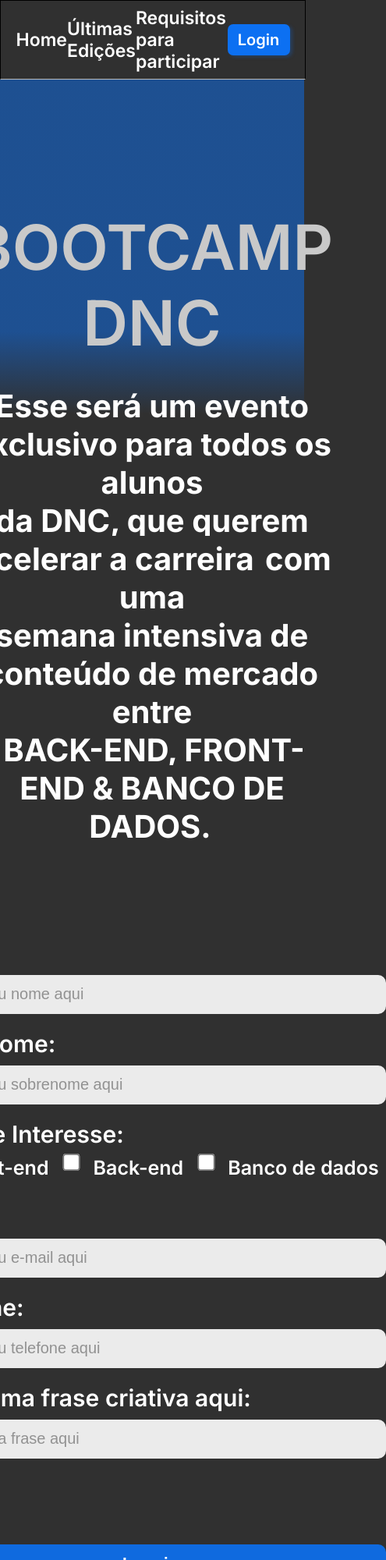
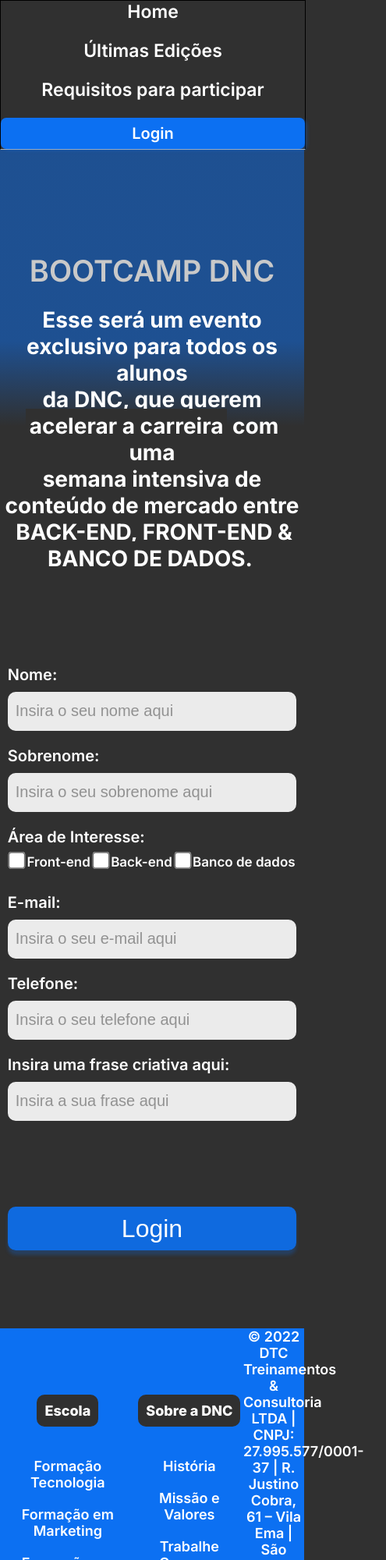
Before and after one commit to alexandroonunes/bootcamp-an-dnc, a plain HTML site: page index.html in a window 390 px wide. Shown: the top 2000 px of the page at 78% size, 495 px wide, since content can reach past the window. Drawn offline with Linux system fonts and the light colour scheme.

Commit message:
Adicionando media query para mobileo

```diff
--- a/css/style.css
+++ b/css/style.css
@@ -157,3 +157,134 @@
             box-shadow: 0px 6px 4px rgba(12, 112, 242, 0.25);
             cursor: pointer;
         }
+
+        /*Início do Footer*/
+
+        footer {
+            width: 100%;
+            background-color: var(--azul-dnc);
+        }
+
+        footer .linha1 {
+            display: flex;
+            justify-content: space-around;
+            align-items: center;
+        }
+
+        footer ul {
+            list-style: none;
+            margin: 0px;
+            padding: 0px;
+        }
+
+        footer nav {
+            display: flex;
+            flex-direction: column;
+            align-items: center;
+            height: 330px;
+        }
+
+        footer h5 {
+            text-align: center;
+            color: white;
+            font-weight: 800;
+            font-size: 18px;
+            font-family: var(--fonte-padrao);
+            border-radius: 10px;
+            background-color: var(--preto-dnc);
+            padding: 10px 10px 10px 10px;
+            margin-bottom: 20px;
+        }
+
+        footer ul li {
+            text-align: center;
+            color: white;
+            font-weight: 600;
+            font-size: 18px;
+            font-family: var(--fonte-padrao);
+            margin: 20px 20px;
+        }
+
+        footer ul li a {
+            color: white;
+            text-decoration: none;
+        }
+
+        footer ul li a:hover {
+            color: var(--cinza-hover);
+        }
+        footer .endereco {
+            font-weight: 600;
+            font-size: 18px;
+            font-family: var(--fonte-padrao);
+            color: white;
+            text-align: center;
+            width: 20%;
+        }
+
+        footer .linha2 {
+            display: flex;
+            height: 35px;
+            justify-content: center;
+            margin: 0px;
+            padding: 10px;
+        }
+        footer .linha2 a {
+            font-family: var(--fonte-padrao);
+            font-size:  18px;
+            font-weight: 600;
+            color: white;
+            text-decoration: none;
+            padding: 5px;
+        }
+
+         footer .linha2 a:first-child {
+            border-right: 3px solid white;
+        }
+
+        footer linha2
+
+        footer .linha2 a:hover {
+            color: var(--cinza-hover);
+        }
+
+@media only screen and (max-width: 600px) {
+        #principal {
+            flex-direction: column;
+            height: auto;
+        }
+        #menu {
+
+            flex-direction: column;
+            width: 100%;
+            margin: 0px;
+        }
+        #menu a {
+            height: 50px;
+            align-items: center;
+        }
+        #principal button {
+            width: 100%;
+            margin: 0px;
+        }
+        section h1 {
+            font-size: 38px;
+        }
+        section h2 {
+            font-size: 28px;
+            padding-right: 5px;
+            padding-left: 5px;
+        }
+        form {
+            width: 95%;
+            font-size: 20px;
+        }
+        .checkbox-itens label {
+            font-size: 17px;
+        }
+        footer {
+
+        }
+
+
+}
--- a/index.html
+++ b/index.html
@@ -71,6 +71,37 @@
             <input type="submit" value="Login">
         </form>
     </section>
+    <footer>
+        <div class="linha1">
 
+            <nav>
+                <h5>Escola</h5>
+                <ul>
+                    <li><a href="">Formação Tecnologia</a></li>
+                    <li><a href="">Formação em Marketing</a></li>
+                    <li><a href="">Formação em Dados</a></li>
+                    <li><a href="">Formação em Projetos</a></li>
+                    <li><a href="">Formação em Produto</a></li>
+                </ul>
+            </nav>
+            <nav>
+                <h5>Sobre a DNC</h5>
+                <ul>
+                    <li><a href="">História</a></li>
+                    <li><a href="">Missão e Valores</a></li>
+                    <li><a href="">Trabalhe Conosco</a></li>
+                    <li><a href="">Conteúdo Gratuito</a></li>
+                </ul>
+            </nav>
+            <div class="endereco">
+                © 2022 DTC Treinamentos & Consultoria LTDA | CNPJ: 27.995.577/0001-37 | R. Justino Cobra, 61 – Vila Ema | São José dos Campos – SP | CEP 12243-030
+            </div>
+
+        </div>
+        <div class="linha2">
+            <a href="">Termo de Uso</a>
+            <a href="">Política de Privacidade</a>
+        </div>
+    </footer>
 </body>
 </html>
```
